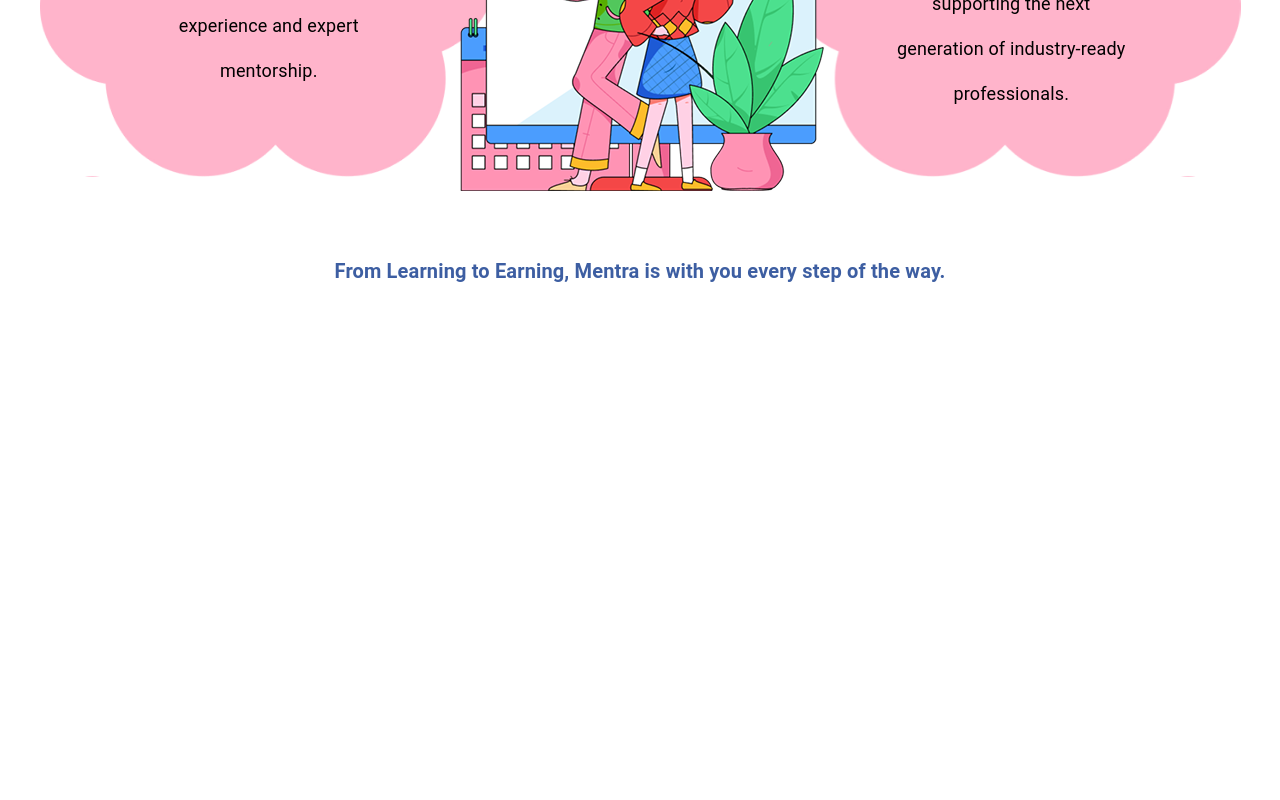
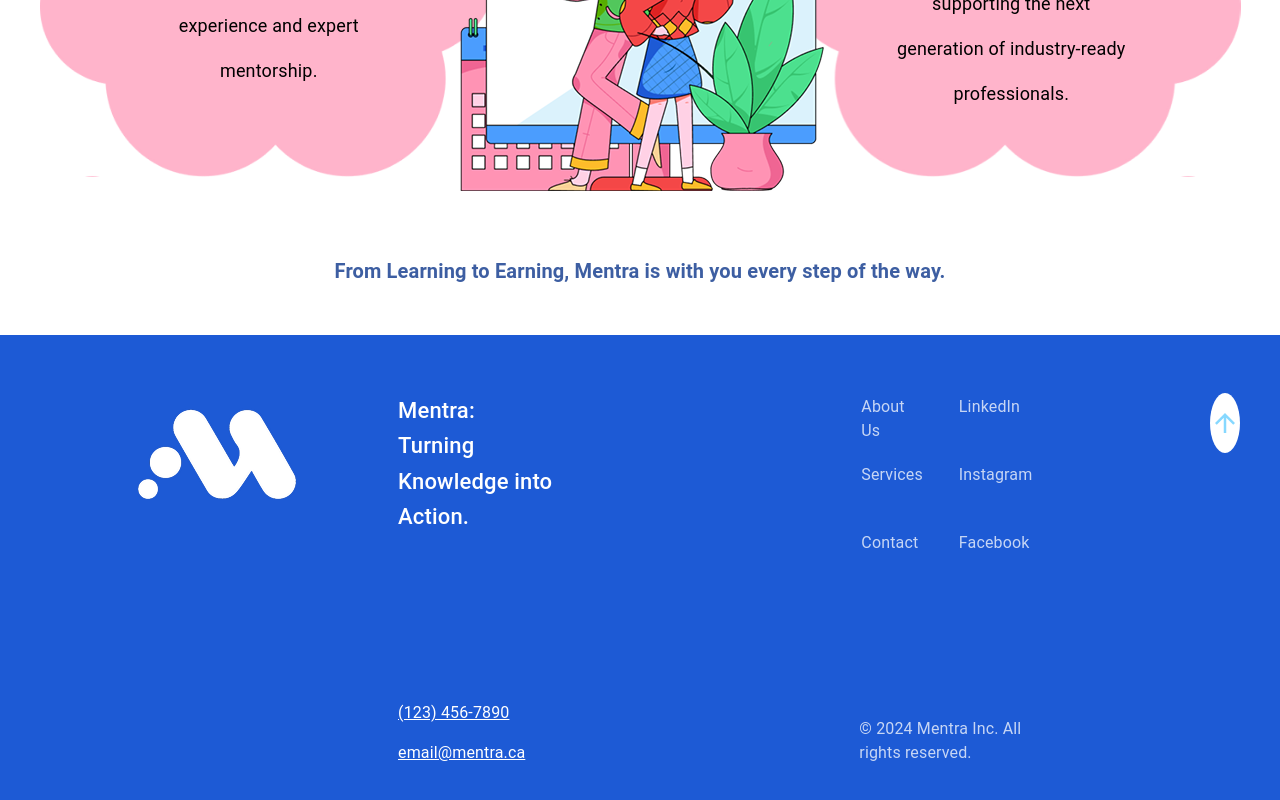
Before and after one commit to Mentra-Inc/mentra-next, a Next.js app: page / in a window 1280 px wide. Shown: the part 3957-4757 px from the top of the page. Before the commit the page ends 4292 px from the top, so only its background shows below. Built offline with nearby package versions, Linux system fonts and the light colour scheme.

Commit message:
Implement: Footer section (not responsive yet, but done)

```diff
--- /dev/null
+++ b/components/Footer.tsx
@@ -0,0 +1,122 @@
+import { Box, Stack, Typography, useTheme } from "@mui/material";
+import Link from "next/link";
+import ArrowUpwardIcon from '@mui/icons-material/ArrowUpward';
+
+type FooterLink = {
+    id: string;
+    href: string;
+    label: string;
+    col: number;
+    row: number;
+    external: boolean;
+};
+
+const linksData: FooterLink[] = [
+    { id: 'about', href: '/about', label: 'About Us', col: 1, row: 1, external: false },
+    { id: 'services', href: '/services', label: 'Services', col: 1, row: 2, external: false },
+    { id: 'contact', href: '/contact', label: 'Contact', col: 1, row: 3, external: false },
+    { id: 'linkedin', href: 'https://www.linkedin.com', label: 'LinkedIn', col: 3, row: 1, external: true },
+    { id: 'instagram', href: 'https://www.instagram.com', label: 'Instagram', col: 3, row: 2, external: true },
+    { id: 'facebook', href: 'https://www.facebook.com', label: 'Facebook', col: 3, row: 3, external: true },
+];
+
+export default function Footer() {
+    const theme = useTheme();
+
+    return (
+        <Box
+            sx={{
+                backgroundColor: theme.palette.secondary.main,
+                color: '#fff',
+                px: 32,
+                height: '489px',
+                display: 'flex',
+                alignItems: 'center',
+            }}>
+                <Box
+                    sx={{
+                        display: 'flex',
+                        gap: 24
+                    }}>
+                        <Box
+                            component="img"
+                            src="/mentra_logo_big.png"
+                            alt="Mentra Inc Logo"
+                            width={174}
+                            height={128}
+                        />
+
+                        <Stack justifyContent="space-between" maxWidth={260} gap={16}>
+                            <Typography variant="h6" fontSize={22}>
+                                Mentra: Turning Knowledge into Action.
+                            </Typography>
+
+                            <Stack gap={4} fontSize={18}>
+                                <Link href="tel:(123)456-7890" style={{ textDecoration: 'underline', color: 'white' }}>
+                                    <Typography>
+                                        (123) 456-7890
+                                    </Typography>
+                                </Link>
+
+                                <Link href="mailto:email@mentra.ca" style={{ textDecoration: 'underline', color: 'white' }}>
+                                    <Typography>
+                                        email@mentra.ca
+                                    </Typography>
+                                </Link>
+                            </Stack>
+                        </Stack>
+
+                        <Stack justifyContent='space-between' ml={52} mr={12} sx={{ opacity: 0.75 }}>
+                            <Box
+                                sx={{
+                                    display: 'grid',
+                                    gridTemplateColumns: 'repeat(5, 1fr)',
+                                    gridTemplateRows: 'repeat(5, 1fr)',
+                                    gap: 4
+                                }}
+                            >
+                                {linksData.map(({ id, href, external, col, row, label }: FooterLink) => (
+                                    <Link
+                                        key={id}
+                                        href={href}
+                                        target={external ? '_blank' : '_self'}
+                                        style={{
+                                            gridColumn: col,
+                                            gridRow: row,
+                                            padding: 2,
+                                            color: 'white',
+                                            textDecoration: 'none',
+                                        }}
+                                    >
+                                        <Typography>
+                                            {label}
+                                        </Typography>
+                                    </Link>
+                                ))}
+                            </Box>
+
+                            <Typography color="white" sx={{ gridColumn: 'span 3', gridRowStart: 5 }}>
+                                © 2024 Mentra Inc. All rights reserved.
+                            </Typography>
+                        </Stack>
+
+
+                    <Link
+                        style={{
+                            width: 60,
+                            height: 60,
+                            backgroundColor: 'white',
+                            borderRadius: '100%',
+                            cursor: 'pointer',
+                            display: 'flex',
+                            justifyContent: 'center',
+                            alignItems: 'center'
+                        }}
+                        href='#'
+                    >
+                        <ArrowUpwardIcon sx={{ color: "#86D8FF", fontSize: 30 }} />
+                    </Link>
+                </Box>
+        </Box>
+    )
+};
--- a/pages/index.tsx
+++ b/pages/index.tsx
@@ -7,6 +7,7 @@ import { ThemeProvider } from '@mui/material';
 import SimplePathToSuccess from '@/components/SimplePathToSucess';
 import RealStories from '@/components/RealStories';
 import WhyChooseMentra from '@/components/WhyChooseMentra';
+import Footer from '@/components/Footer';
 
 export default function Home() {
   return (
@@ -19,6 +20,7 @@ export default function Home() {
         <SimplePathToSuccess />
         <RealStories />
         <WhyChooseMentra />
+        <Footer />
       </main>
     </ThemeProvider>
   )
```
Also changed, not shown: public/arrow_up.png (added), public/mentra_logo_big.png (added).
